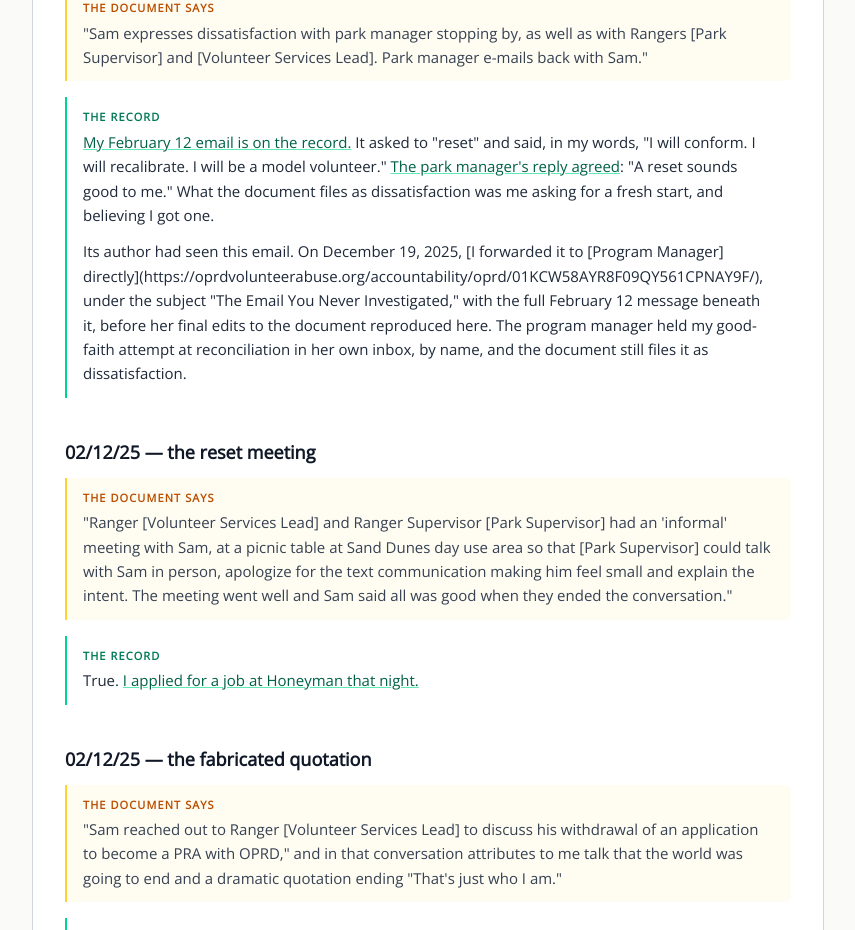
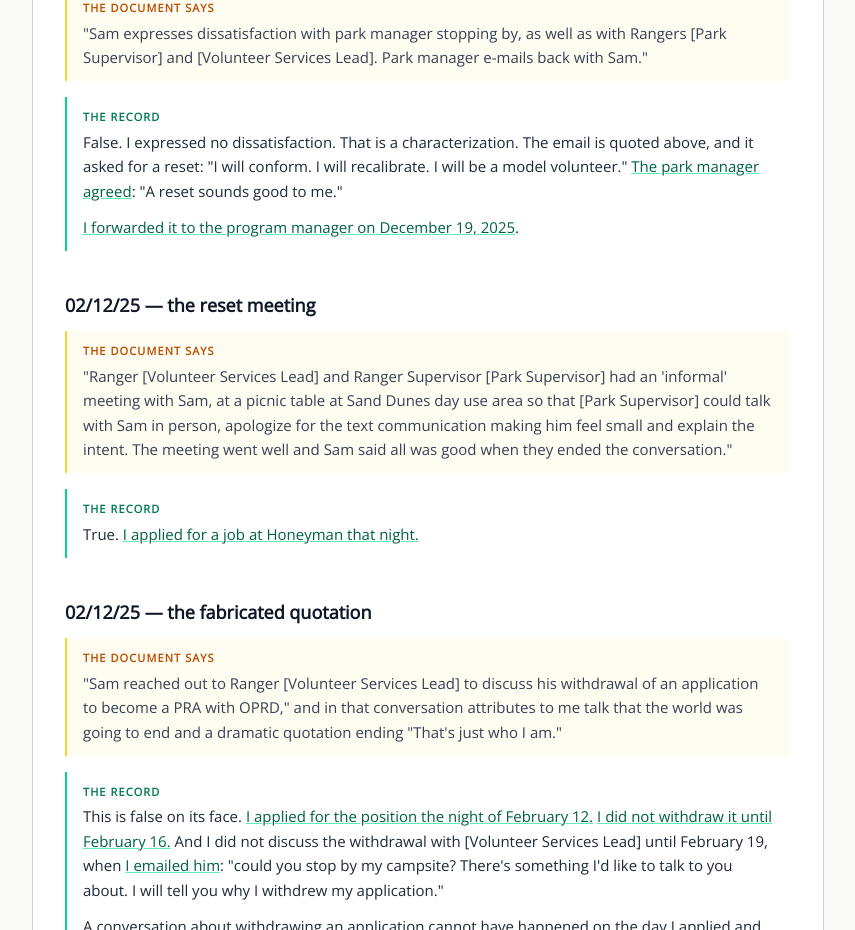
Before and after one commit to rswfire/rswfire.oprd, a Next.js app: page /sunlight in a window 1280 px wide. Shown: the part 2880-3810 px from the top of the page, without its empty margins (368-1223 px from the left). Built offline with nearby package versions, Linux system fonts and the light colour scheme.

Commit message:
sunlight: the dissatisfaction entry

```diff
--- a/data/sunlight.ts
+++ b/data/sunlight.ts
@@ -84,7 +84,7 @@ export const SUNLIGHT_SECTIONS: SunlightSection[] = [
             },
             {
                 "t": "record",
-                "md": "[My February 12 email is on the record.](https://oprdvolunteerabuse.org/accountability/oprd/01JKXC1M80V9A90EV4SX6BFJ35/) It asked to \"reset\" and said, in my words, \"I will conform. I will recalibrate. I will be a model volunteer.\" [The park manager's reply agreed](https://oprdvolunteerabuse.org/accountability/oprd/01JKXHEPAR0PEQMPJXJGG9GZJ4/): \"A reset sounds good to me.\" What the document files as dissatisfaction was me asking for a fresh start, and believing I got one.\n\nIts author had seen this email. On December 19, 2025, [I forwarded it to [Program Manager] directly](https://oprdvolunteerabuse.org/accountability/oprd/01KCW58AYR8F09QY561CPNAY9F/), under the subject \"The Email You Never Investigated,\" with the full February 12 message beneath it, before her final edits to the document reproduced here. The program manager held my good-faith attempt at reconciliation in her own inbox, by name, and the document still files it as dissatisfaction."
+                "md": "False. I expressed no dissatisfaction. That is a characterization. The email is quoted above, and it asked for a reset: \"I will conform. I will recalibrate. I will be a model volunteer.\" [The park manager agreed](https://oprdvolunteerabuse.org/accountability/oprd/01JKXHEPAR0PEQMPJXJGG9GZJ4/): \"A reset sounds good to me.\"\n\n[I forwarded it to the program manager on December 19, 2025](https://oprdvolunteerabuse.org/accountability/oprd/01KCW58AYR8F09QY561CPNAY9F/)."
             }
         ]
     },
```
